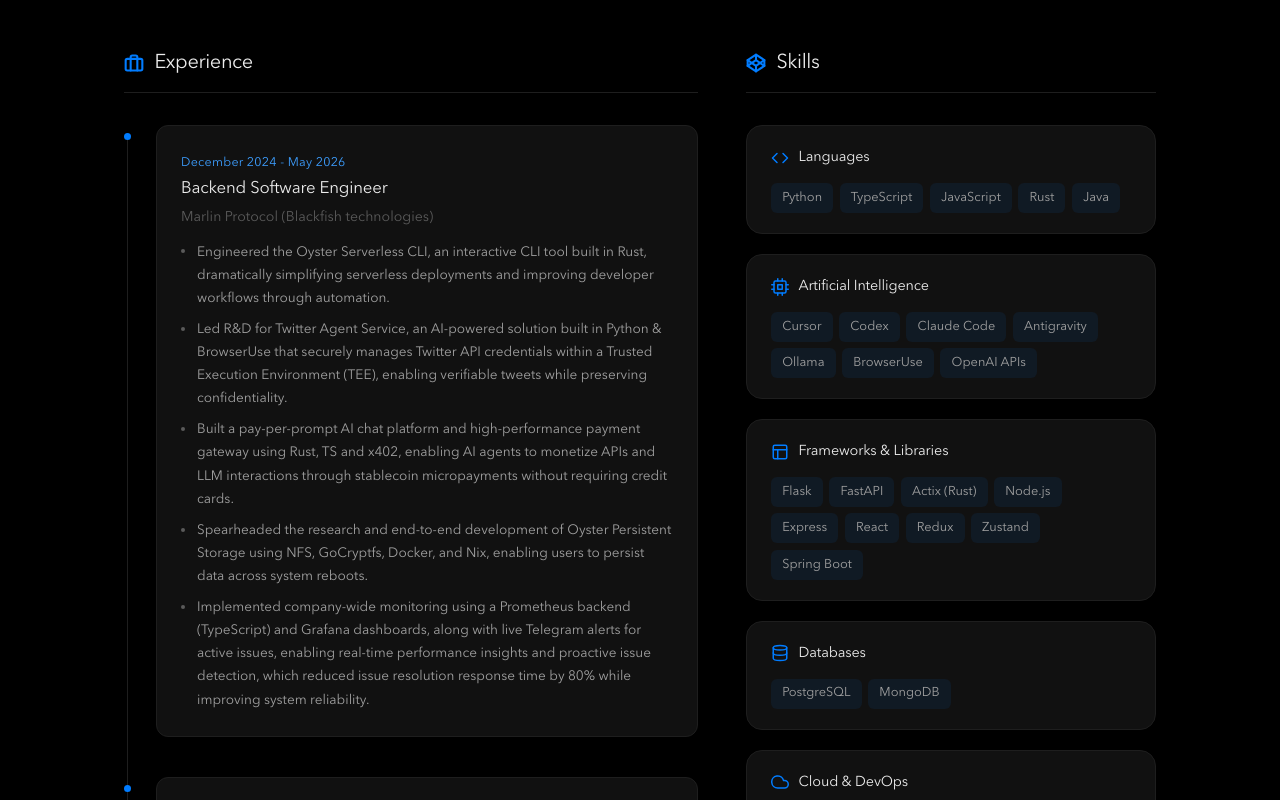
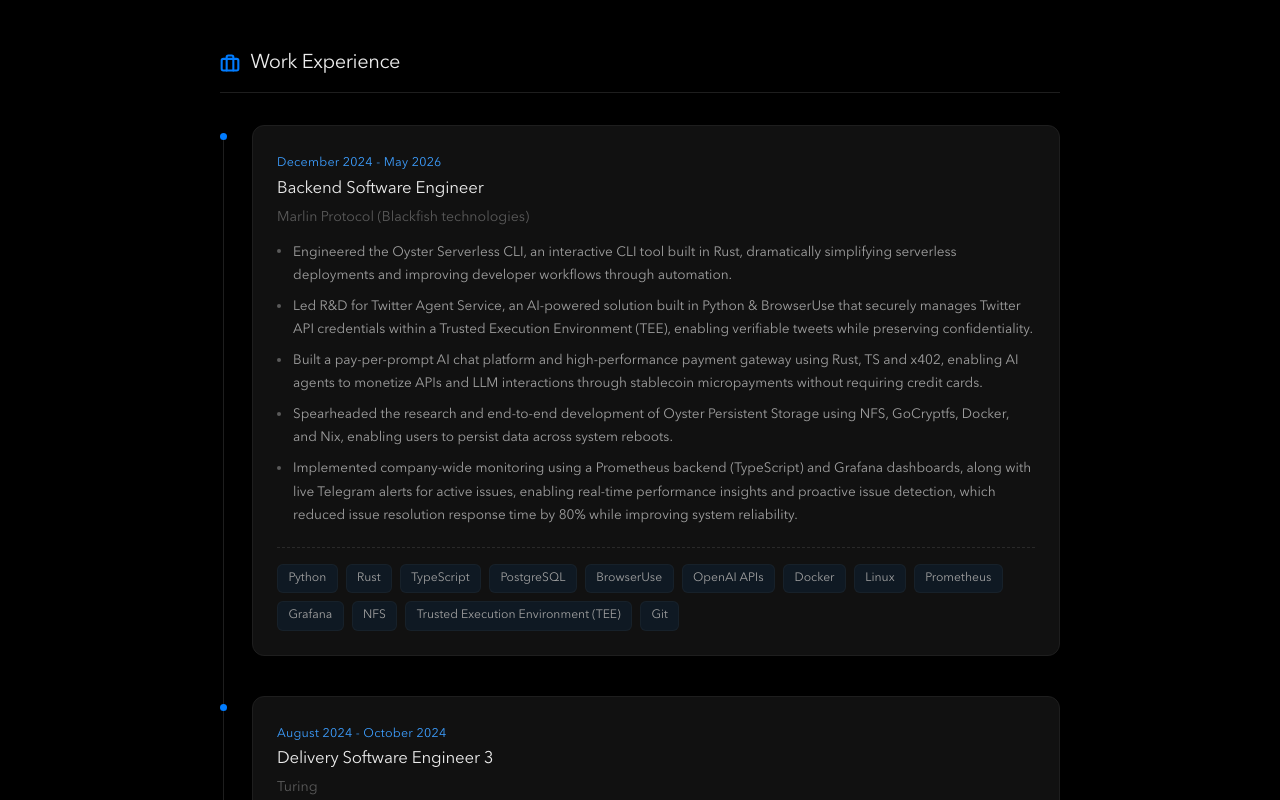
Before and after one commit to sagarparker/sagarparker.github.io, a React (Create React App) app: page / in a window 1280 px wide. Shown: the part 980-1780 px from the top of the page. Built offline with nearby package versions, Linux system fonts and the light colour scheme.

Commit message:
Changes to the Experience section

```diff
--- a/src/App.css
+++ b/src/App.css
@@ -519,16 +519,11 @@
    ============================================ */
 
 .experience-skills-layout {
-  display: grid;
-  grid-template-columns: 1.4fr 1fr;
-  gap: 3rem;
-  align-items: flex-start;
-  max-width: 1200px;
+  max-width: 840px;
   margin: 0 auto;
 }
 
-.experience-column,
-.skills-column {
+.experience-column {
   width: 100%;
 }
 
@@ -656,64 +651,33 @@
   background: var(--text-dim);
 }
 
-/* Skills sidebar */
-.skills-vertical-grid {
-  display: grid;
-  grid-template-columns: 1fr;
-  gap: 1.25rem;
+/* Timeline Skills Tags */
+.timeline-skills {
+  display: flex;
+  flex-wrap: wrap;
+  gap: 0.5rem;
+  margin-top: 1.25rem;
+  padding-top: 1rem;
+  border-top: 1px dashed rgba(255, 255, 255, 0.1);
 }
 
-.skill-category {
-  background: var(--card);
-  border: 1px solid var(--border);
-  border-radius: var(--radius-lg);
-  padding: 1.25rem 1.5rem;
-  transition: all 0.35s cubic-bezier(0.4, 0, 0.2, 1);
-}
-
-.skill-category:hover {
-  border-color: var(--border-hover);
-  transform: translateY(-2px);
-  box-shadow: 0 12px 30px -8px rgba(0, 0, 0, 0.45);
-}
-
-.skill-category h4 {
-  color: var(--text);
-  margin-bottom: 0.85rem;
-  font-size: 0.9rem;
-  font-weight: 600;
-  display: flex;
-  align-items: center;
-  gap: 0.6rem;
-  letter-spacing: -0.01em;
-}
-
-.skill-category h4 svg {
-  width: 18px;
-  height: 18px;
-  color: var(--accent);
-  flex-shrink: 0;
-}
-
-.skill-tags {
-  display: flex;
-  flex-wrap: wrap;
-  gap: 0.4rem;
-}
-
-.skill-tag {
+.timeline-skill-tag {
   color: var(--text-secondary);
-  padding: 0.3rem 0.7rem;
+  padding: 0.25rem 0.65rem;
   border-radius: 6px;
-  font-size: 0.8rem;
+  font-size: 0.76rem;
   font-weight: 500;
   background: var(--accent-subtle);
+  border: 1px solid rgba(255, 255, 255, 0.03);
   transition: all var(--transition);
 }
 
-.skill-tag:hover {
+.timeline-skill-tag:hover {
   background: var(--accent-muted);
   color: var(--text);
+  border-color: rgba(1, 124, 255, 0.25);
+  transform: translateY(-1.2px);
+  box-shadow: 0 4px 12px rgba(1, 124, 255, 0.08);
 }
 
 /* ============================================
@@ -1107,10 +1071,7 @@
    ============================================ */
 
 @media (max-width: 1024px) {
-  .experience-skills-layout {
-    grid-template-columns: 1fr;
-    gap: 3rem;
-  }
+
 
   .projects-grid {
     grid-template-columns: repeat(2, 1fr);
@@ -1344,9 +1305,7 @@
     fill: currentColor;
   }
 
-  .skills-vertical-grid {
-    grid-template-columns: repeat(2, 1fr);
-  }
+
 
   .timeline {
     padding-left: 1.75rem;
@@ -1429,7 +1388,5 @@
     border-radius: 18px;
   }
 
-  .skills-vertical-grid {
-    grid-template-columns: 1fr;
-  }
+
 }
--- a/src/components/Experience.tsx
+++ b/src/components/Experience.tsx
@@ -5,11 +5,6 @@
   title: string;
   company: string;
   description: string[];
-}
-
-interface SkillCategory {
-  title: string;
-  icon: React.ReactNode;
   skills: string[];
 }
 
@@ -25,7 +20,8 @@
         'Built a pay-per-prompt AI chat platform and high-performance payment gateway using Rust, TS and x402, enabling AI agents to monetize APIs and LLM interactions through stablecoin micropayments without requiring credit cards.',
         'Spearheaded the research and end-to-end development of Oyster Persistent Storage using NFS, GoCryptfs, Docker, and Nix, enabling users to persist data across system reboots.',
         'Implemented company-wide monitoring using a Prometheus backend (TypeScript) and Grafana dashboards, along with live Telegram alerts for active issues, enabling real-time performance insights and proactive issue detection, which reduced issue resolution response time by 80% while improving system reliability.'
-      ]
+      ],
+      skills: ['Python', 'Rust', 'TypeScript', 'PostgreSQL', 'BrowserUse', 'OpenAI APIs', 'Docker', 'Linux', 'Prometheus', 'Grafana', 'NFS', 'Trusted Execution Environment (TEE)', 'Git']
     },
     {
       date: 'August 2024 - October 2024',
@@ -35,7 +31,8 @@
         'Collaborated with the PepsiCo USA team to develop dashboards delivering meaningful insights into Frito-Lay data through interactive charts and high-performance APIs.',
         'Engineered a high-performance back-end with Java Spring Boot and PostgreSQL, leveraging the MVC architecture to efficiently handle complex tasks and deliver high-throughput REST APIs.',
         'Developed reusable React components, managed complex state using Redux and React Hooks, integrated APIs, and implemented caching to efficiently process and display large volumes of data.'
-      ]
+      ],
+      skills: ['Java', 'Spring Boot', 'PostgreSQL', 'React', 'Redux', 'JavaScript', 'TypeScript', 'Git']
     },
     {
       date: 'December 2021 - June 2024',
@@ -46,96 +43,15 @@
         'Significantly contributed to the research and development of Marlin Oyster, a Trusted Execution Environment (TEE) system based on AWS nitro enclaves which allow computations to happen verifiably and securely.',
         'Played a significant role in developing the client-side SDK (TypeScript) and a multi-threaded server-side zk-proof generator (Rust) for Kalypso, a decentralized system for trustless zk-proof generation.',
         'Successfully contributed to front-end development by integrating APIs (Axios/fetch) and smart contracts (web3.js, ethers.js), and developing over 5 responsive applications using React, Hooks, Zustand, CSS and Bootstrap, collectively locking over 200 million USD of TVL.'
-      ]
-    }
-  ];
-
-  const skillCategories: SkillCategory[] = [
-    {
-      title: 'Languages',
-      icon: (
-        <svg viewBox="0 0 24 24" fill="none" stroke="currentColor" strokeWidth="2" strokeLinecap="round" strokeLinejoin="round">
-          <polyline points="16 18 22 12 16 6"></polyline>
-          <polyline points="8 6 2 12 8 18"></polyline>
-        </svg>
-      ),
-      skills: ['Python', 'TypeScript', 'JavaScript', 'Rust', 'Java']
-    },
-    {
-      title: 'Artificial Intelligence',
-      icon: (
-        <svg viewBox="0 0 24 24" fill="none" stroke="currentColor" strokeWidth="2" strokeLinecap="round" strokeLinejoin="round">
-          <rect x="4" y="4" width="16" height="16" rx="2" ry="2"></rect>
-          <rect x="9" y="9" width="6" height="6"></rect>
-          <line x1="9" y1="1" x2="9" y2="4"></line>
-          <line x1="15" y1="1" x2="15" y2="4"></line>
-          <line x1="9" y1="20" x2="9" y2="23"></line>
-          <line x1="15" y1="20" x2="15" y2="23"></line>
-          <line x1="20" y1="9" x2="23" y2="9"></line>
-          <line x1="20" y1="15" x2="23" y2="15"></line>
-          <line x1="1" y1="9" x2="4" y2="9"></line>
-          <line x1="1" y1="15" x2="4" y2="15"></line>
-        </svg>
-      ),
-      skills: ['Cursor', 'Codex', 'Claude Code', 'Antigravity', 'Ollama', 'BrowserUse', 'OpenAI APIs']
-    },
-    {
-      title: 'Frameworks & Libraries',
-      icon: (
-        <svg viewBox="0 0 24 24" fill="none" stroke="currentColor" strokeWidth="2" strokeLinecap="round" strokeLinejoin="round">
-          <rect x="3" y="3" width="18" height="18" rx="2" ry="2"></rect>
-          <line x1="3" y1="9" x2="21" y2="9"></line>
-          <line x1="9" y1="21" x2="9" y2="9"></line>
-        </svg>
-      ),
-      skills: ['Flask', 'FastAPI', 'Actix (Rust)', 'Node.js', 'Express', 'React', 'Redux', 'Zustand', 'Spring Boot']
-    },
-    {
-      title: 'Databases',
-      icon: (
-        <svg viewBox="0 0 24 24" fill="none" stroke="currentColor" strokeWidth="2" strokeLinecap="round" strokeLinejoin="round">
-          <ellipse cx="12" cy="5" rx="9" ry="3"></ellipse>
-          <path d="M21 12c0 1.66-4 3-9 3s-9-1.34-9-3"></path>
-          <path d="M3 5v14c0 1.66 4 3 9 3s9-1.34 9-3V5"></path>
-        </svg>
-      ),
-      skills: ['PostgreSQL', 'MongoDB']
-    },
-    {
-      title: 'Cloud & DevOps',
-      icon: (
-        <svg viewBox="0 0 24 24" fill="none" stroke="currentColor" strokeWidth="2" strokeLinecap="round" strokeLinejoin="round">
-          <path d="M18 10h-1.26A8 8 0 1 0 9 20h9a5 5 0 0 0 0-10z"></path>
-        </svg>
-      ),
-      skills: ['AWS', 'Google Cloud', 'Docker', 'Linux', 'Git']
-    },
-    {
-      title: 'Web3 & Blockchain',
-      icon: (
-        <svg viewBox="0 0 24 24" fill="none" stroke="currentColor" strokeWidth="2" strokeLinecap="round" strokeLinejoin="round">
-          <polygon points="12 2 2 7 12 12 22 7 12 2"></polygon>
-          <polyline points="2 17 12 22 22 17"></polyline>
-          <polyline points="2 12 12 17 22 12"></polyline>
-        </svg>
-      ),
-      skills: ['Solidity', 'Web3.js', 'Ethers.js', 'ethers-rs', 'ZK', 'Ethereum', 'Smart Contracts', 'Trusted Execution Environment (TEE)']
-    },
-    {
-      title: 'Tools & Technologies',
-      icon: (
-        <svg viewBox="0 0 24 24" fill="none" stroke="currentColor" strokeWidth="2" strokeLinecap="round" strokeLinejoin="round">
-          <path d="M14.7 6.3a1 1 0 0 0 0 1.4l1.6 1.6a1 1 0 0 0 1.4 0l3.77-3.77a6 6 0 0 1-7.94 7.94l-6.91 6.91a2.12 2.12 0 0 1-3-3l6.91-6.91a6 6 0 0 1 7.94-7.94l-3.76 3.76z"></path>
-        </svg>
-      ),
-      skills: ['Prometheus', 'Grafana', 'Caddy', 'NGINX', 'Truffle', 'NFS', 'Cloudflare Workers']
+      ],
+      skills: ['Rust', 'TypeScript', 'React', 'Zustand', 'AWS', 'Docker', 'Linux', 'Solidity', 'Web3.js', 'Ethers.js', 'ZK', 'Ethereum', 'Smart Contracts', 'Trusted Execution Environment (TEE)', 'Truffle', 'NGINX', 'Git']
     }
   ];
 
   return (
     <section id="experience" className="reveal">
       <div className="section-header">
-        <h2 className="section-title">Experience & Skills</h2>
+        <h2 className="section-title">Experience</h2>
         <div className="section-line"></div>
       </div>
 
@@ -146,7 +62,7 @@
               <rect x="2" y="7" width="20" height="14" rx="2" ry="2"></rect>
               <path d="M16 21V5a2 2 0 0 0-2-2h-4a2 2 0 0 0-2 2v16"></path>
             </svg>
-            Experience
+            Work Experience
           </h3>
           <div className="timeline">
             {experiences.map((exp, index) => (
@@ -161,34 +77,14 @@
                       <li key={i}>{item}</li>
                     ))}
                   </ul>
-                </div>
-              </div>
-            ))}
-          </div>
-        </div>
 
-        <div className="skills-column">
-          <h3 className="column-title">
-            <svg viewBox="0 0 24 24" fill="none" stroke="currentColor" strokeWidth="2.5" strokeLinecap="round" strokeLinejoin="round" className="column-icon">
-              <polygon points="12 2 22 8.5 22 15.5 12 22 2 15.5 2 8.5 12 2"></polygon>
-              <line x1="12" y1="22" x2="12" y2="15.5"></line>
-              <polyline points="22 8.5 12 15.5 2 8.5"></polyline>
-              <polyline points="2 15.5 12 8.5 22 15.5"></polyline>
-              <line x1="12" y1="2" x2="12" y2="8.5"></line>
-            </svg>
-            Skills
-          </h3>
-          <div className="skills-vertical-grid">
-            {skillCategories.map((category, index) => (
-              <div key={index} className="skill-category reveal-child">
-                <h4>
-                  {category.icon}
-                  {category.title}
-                </h4>
-                <div className="skill-tags">
-                  {category.skills.map((skill, skillIndex) => (
-                    <span key={skillIndex} className="skill-tag">{skill}</span>
-                  ))}
+                  <div className="timeline-skills">
+                    {exp.skills.map((skill, skillIndex) => (
+                      <span key={skillIndex} className="timeline-skill-tag">
+                        {skill}
+                      </span>
+                    ))}
+                  </div>
                 </div>
               </div>
             ))}
--- a/src/components/Hero.tsx
+++ b/src/components/Hero.tsx
@@ -1,8 +1,8 @@
 import React from 'react';
 
 const Hero: React.FC = () => {
-  const scrollToSkills = (): void => {
-    document.getElementById('skills')?.scrollIntoView({ behavior: 'smooth' });
+  const scrollToExperience = (): void => {
+    document.getElementById('experience')?.scrollIntoView({ behavior: 'smooth' });
   };
 
   return (
@@ -55,7 +55,7 @@
         </div>
       </div>
 
-      <div className="scroll-indicator" onClick={scrollToSkills}>
+      <div className="scroll-indicator" onClick={scrollToExperience}>
         <div className="mouse">
           <div className="wheel"></div>
         </div>
--- a/src/components/Navbar.tsx
+++ b/src/components/Navbar.tsx
@@ -76,7 +76,7 @@
               className={activeSection === section ? 'active' : ''}
               onClick={(e) => handleNavClick(e, section)}
             >
-              {section === 'experience' ? 'Experience & Skills' : section.charAt(0).toUpperCase() + section.slice(1)}
+              {section === 'experience' ? 'Experience' : section.charAt(0).toUpperCase() + section.slice(1)}
             </a>
           ))}
         </div>
```
